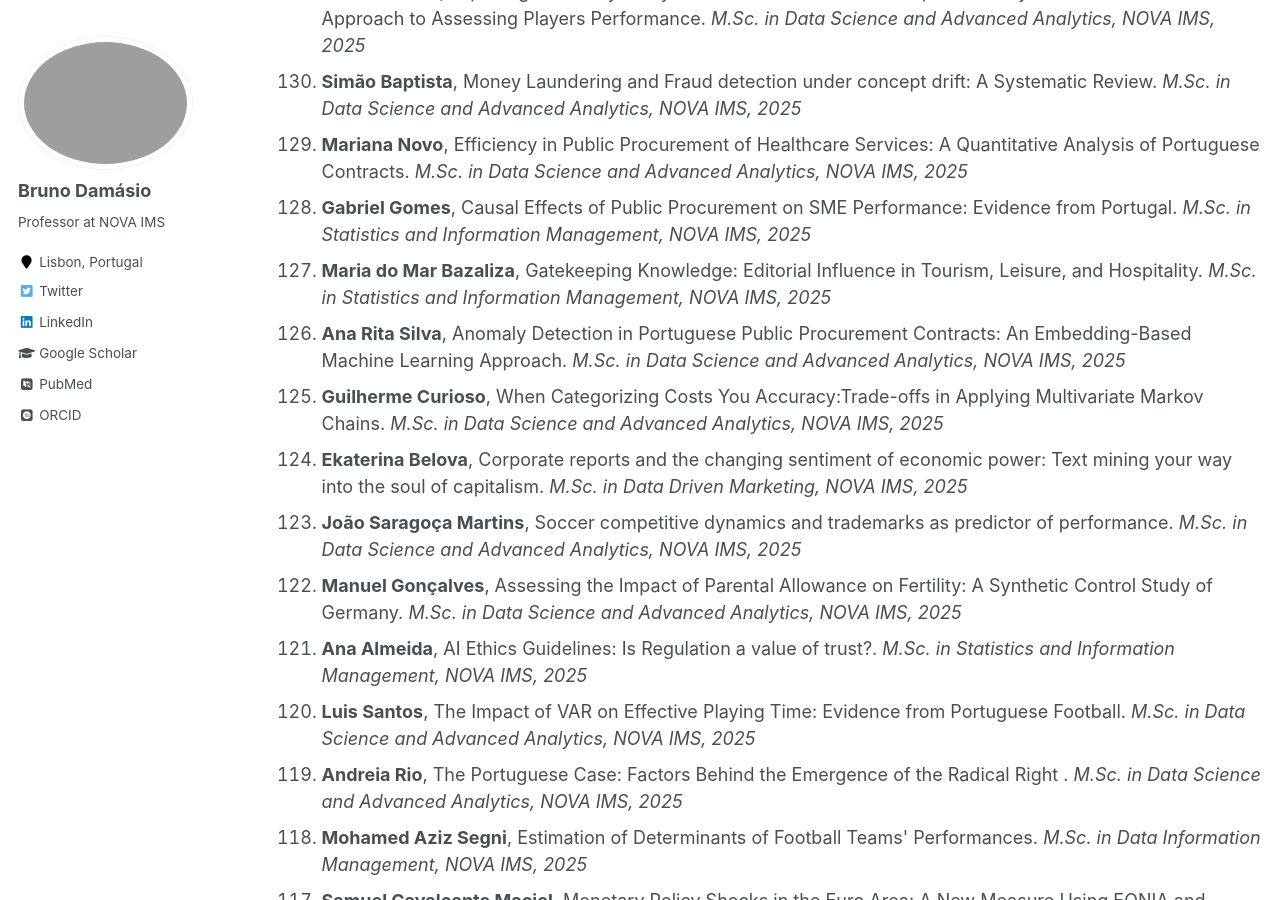
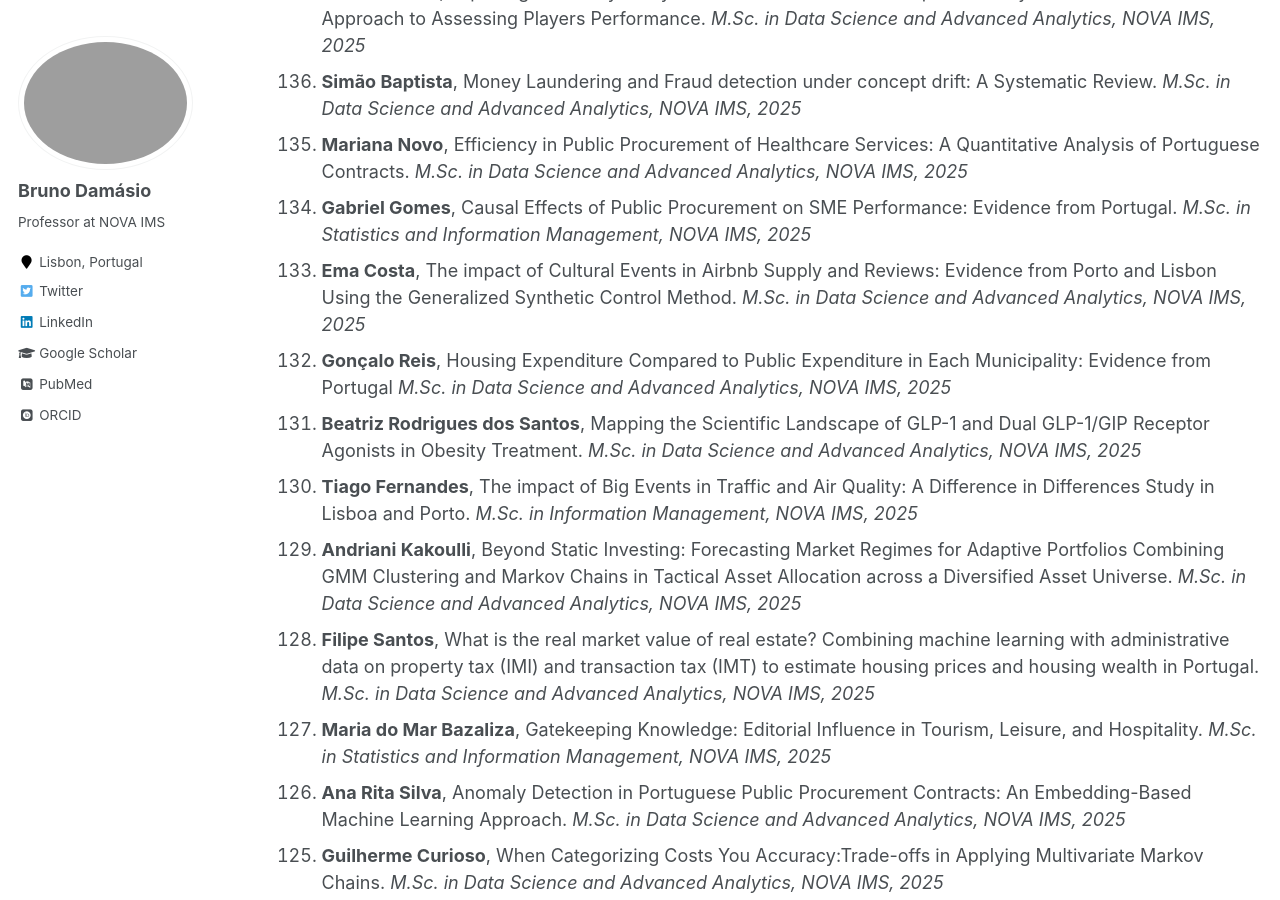
Before and after one commit to damasiob/damasiob.github.io, a Jekyll site: the page built from _pages/orietation.md, in a window 1280 px wide and 900 px high, scrolled down 783 px. Built offline with Jekyll 4.4.1, drawn with Linux system fonts in a browser that asks for light colours; some web fonts are replaced.

Commit message:
Update orietation.md

```diff
--- a/_pages/orietation.md
+++ b/_pages/orietation.md
@@ -80,6 +80,18 @@ Concluded
 <li><b>Mariana Novo</b>, Efficiency in Public Procurement of Healthcare Services: A Quantitative Analysis of Portuguese Contracts. <i>M.Sc. in Data Science and Advanced Analytics, NOVA IMS, 2025 </i></li>
 
 <li><b>Gabriel Gomes</b>, Causal Effects of Public Procurement on SME Performance: Evidence from Portugal. <i>M.Sc. in Statistics and Information Management, NOVA IMS, 2025 </i></li>
+
+<li><b>Ema Costa</b>, The impact of Cultural Events in Airbnb Supply and Reviews: Evidence from Porto and Lisbon Using the Generalized Synthetic Control Method. <i>M.Sc. in Data Science and Advanced Analytics, NOVA IMS, 2025 </i></li>
+
+<li><b>Gonçalo Reis</b>, Housing Expenditure Compared to Public Expenditure in Each Municipality: Evidence from Portugal <i>M.Sc. in Data Science and Advanced Analytics, NOVA IMS, 2025 </i></li>
+
+<li><b>Beatriz Rodrigues dos Santos</b>, Mapping the Scientific Landscape of GLP-1 and Dual GLP-1/GIP Receptor Agonists in Obesity Treatment. <i>M.Sc. in Data Science and Advanced Analytics, NOVA IMS, 2025 </i></li>
+
+<li><b>Tiago  Fernandes</b>, The impact of Big Events in Traffic and Air Quality: A Difference in Differences Study in Lisboa and Porto. <i>M.Sc. in Information Management, NOVA IMS, 2025 </i></li>
+
+<li><b> Andriani Kakoulli</b>, Beyond Static Investing: Forecasting Market Regimes for Adaptive Portfolios Combining GMM Clustering and Markov Chains in Tactical Asset Allocation across a Diversified Asset Universe. <i>M.Sc. in Data Science and Advanced Analytics, NOVA IMS, 2025 </i></li>
+
+<li><b>Filipe Santos</b>, What is the real market value of real estate? Combining machine learning with administrative data on property tax (IMI) and transaction tax (IMT) to estimate housing prices and housing wealth in Portugal. <i>M.Sc. in Data Science and Advanced Analytics, NOVA IMS, 2025 </i></li>
 
 <li><b>Maria do Mar Bazaliza</b>, Gatekeeping Knowledge: Editorial Influence in Tourism, Leisure, and Hospitality. <i>M.Sc. in Statistics and Information Management, NOVA IMS, 2025 </i></li>
 
```
